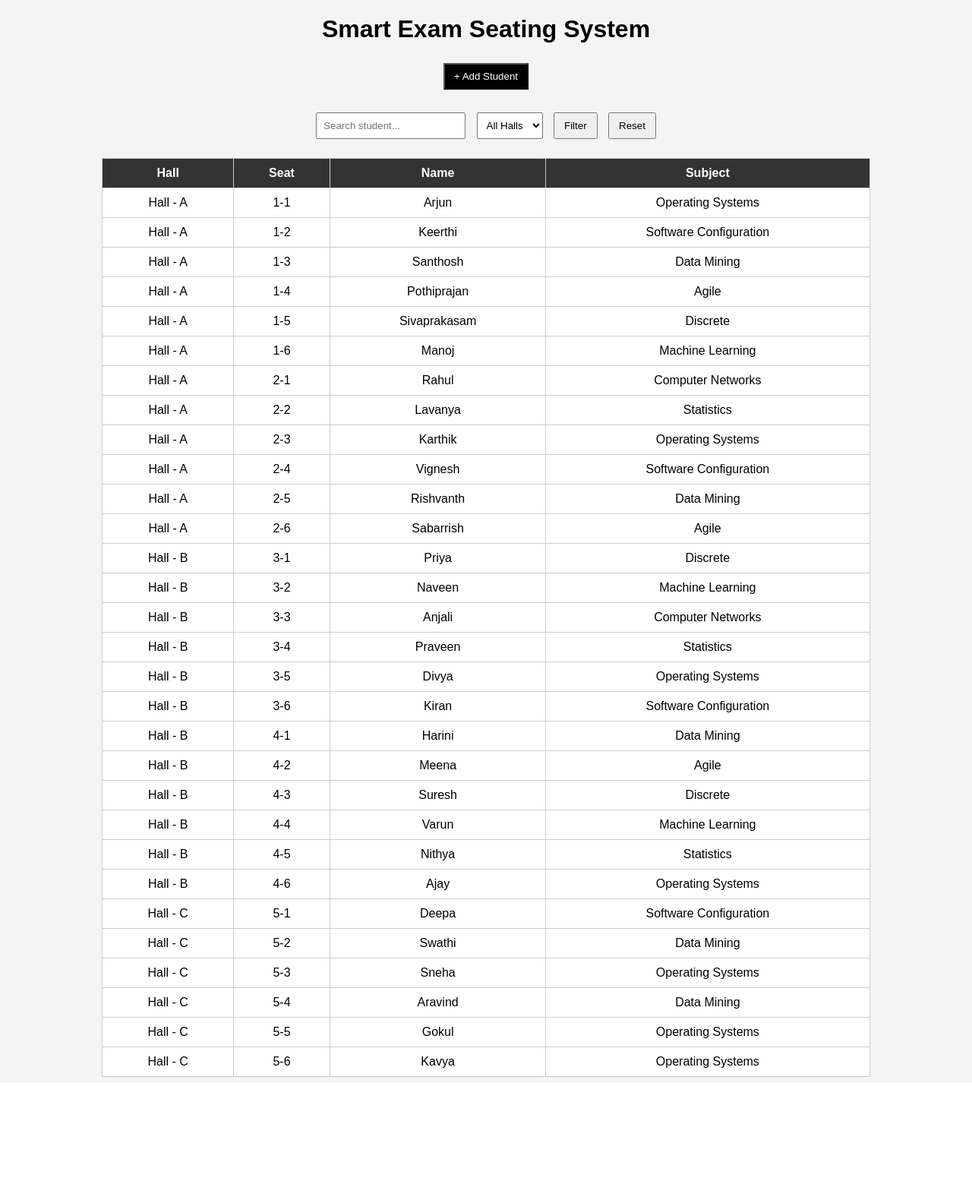
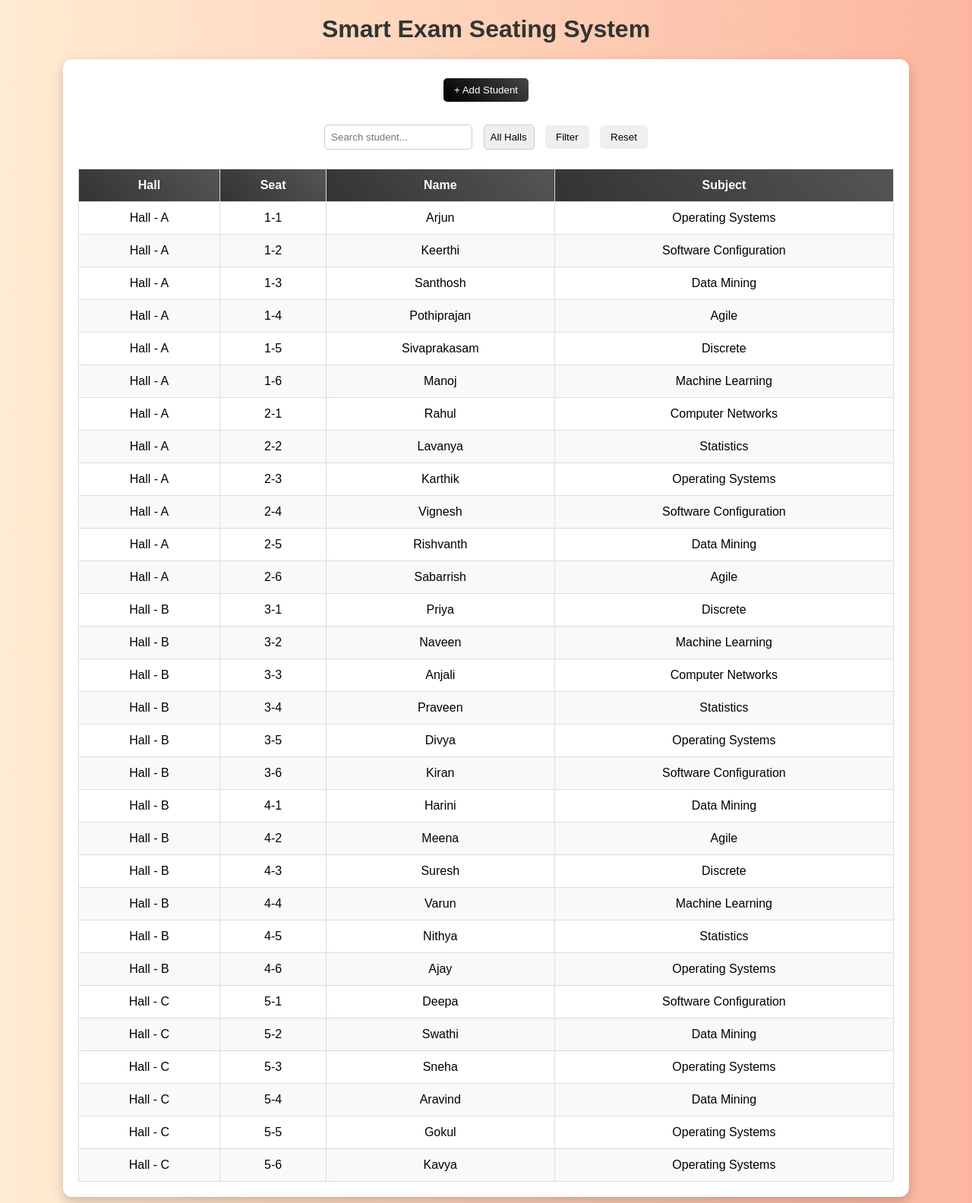
Before and after one commit to Pothiprajan/SmartExamSeatingSystem, a Flask app: page / in a window 1280 px wide. Shown: the whole page at 76% size. Before the commit the page ends 1418 px from the top, so only its background shows below. Run offline with Flask 3, Linux system fonts and the light colour scheme.

Commit message:
FinalUI improved + seating fixes

```diff
--- a/templates/index.html
+++ b/templates/index.html
@@ -7,39 +7,82 @@
         body {
             font-family: Arial;
             text-align: center;
-            background-color: #f4f4f4;
+            background: linear-gradient(to right, #ffecd2, #fcb69f);
         }
 
         h1 {
             margin-top: 20px;
+            color: #333;
+        }
+
+        .container {
+            width: 85%;
+            margin: auto;
+            background: white;
+            padding: 20px;
+            border-radius: 12px;
+            box-shadow: 0px 6px 15px rgba(0,0,0,0.2);
         }
 
         table {
             margin: auto;
             border-collapse: collapse;
-            width: 80%;
-            background: white;
+            width: 100%;
         }
 
         th, td {
-            padding: 10px;
-            border: 1px solid #ccc;
+            padding: 12px;
+            border: 1px solid #ddd;
         }
 
         th {
-            background-color: #333;
+            background: linear-gradient(45deg, #333, #555);
             color: white;
         }
 
+        tr:nth-child(even) {
+            background-color: #f9f9f9;
+        }
+
+        tr:hover {
+            background-color: #ffe0cc;
+            transition: 0.3s;
+        }
+
         button {
-            padding: 8px 12px;
+            padding: 8px 14px;
             margin: 5px;
             cursor: pointer;
+            border-radius: 5px;
+            border: none;
+            transition: 0.3s;
+        }
+
+        button:hover {
+            transform: scale(1.05);
+        }
+
+        .add-btn {
+            background: linear-gradient(45deg, black, #444);
+            color: white;
         }
 
         input, select {
             padding: 8px;
             margin: 5px;
+            border-radius: 5px;
+            border: 1px solid #ccc;
+            appearance: none; /* alignment fix */
+        }
+
+        input:focus, select:focus {
+            outline: none;
+            border: 1px solid #fcb69f;
+            box-shadow: 0 0 5px #fcb69f;
+        }
+
+        .filters {
+            margin: 20px;
         }
     </style>
 </head>
@@ -48,13 +91,15 @@
 
     <h1>Smart Exam Seating System</h1>
 
-    <!-- Add Student Button -->
+    <div class="container">
+
+        <!-- Add Student -->
         <a href="/add">
-        <button style="background:black; color:white;">+ Add Student</button>
+            <button class="add-btn">+ Add Student</button>
         </a>
 
-    <!-- FILTER SECTION -->
-    <div style="margin: 20px;">
+        <!-- Filters -->
+        <div class="filters">
             <input type="text" id="searchInput" placeholder="Search student...">
 
             <select id="hallFilter">
@@ -91,6 +136,8 @@
             </tbody>
         </table>
 
+    </div>
+
     <!-- SCRIPT -->
     <script>
         function applyFilter() {
@@ -107,11 +154,7 @@
                 let matchSearch = name.includes(search) || subject.includes(search);
                 let matchHall = (hall === "all" || hallValue === hall);
 
-                if (matchSearch && matchHall) {
-                    row.style.display = "";
-                } else {
-                    row.style.display = "none";
-                }
+                row.style.display = (matchSearch && matchHall) ? "" : "none";
             });
         }
 
```
Also changed, not shown: templates/add.html (+16 -6 lines). Lines whose indentation alone changed are shown as unchanged.
